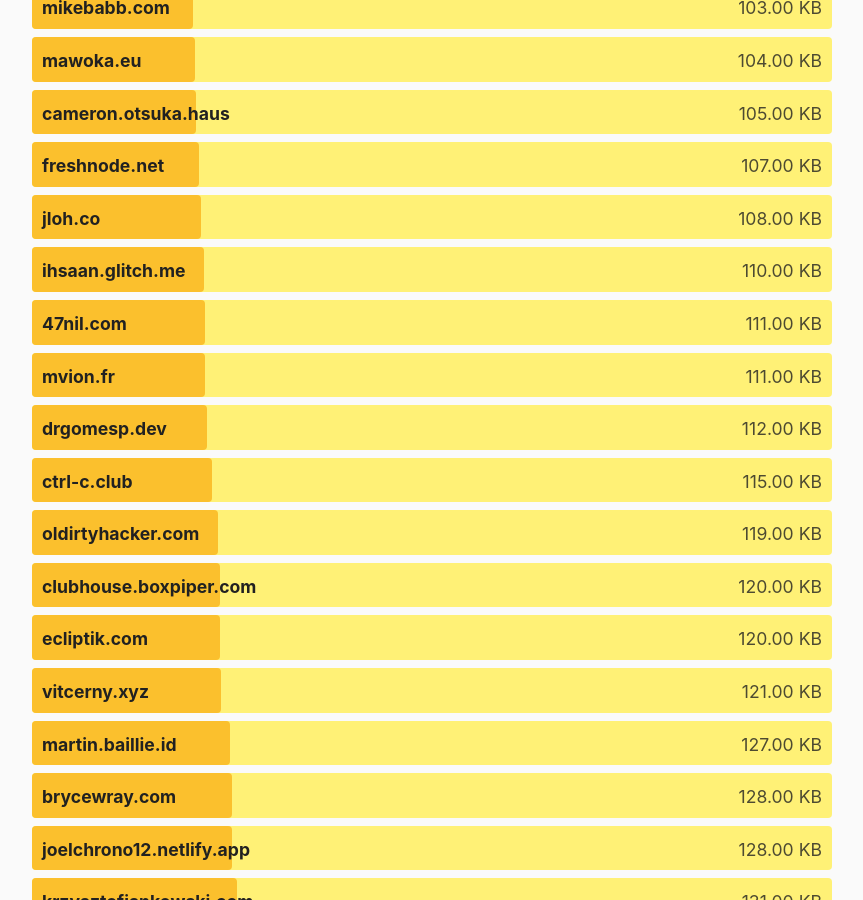
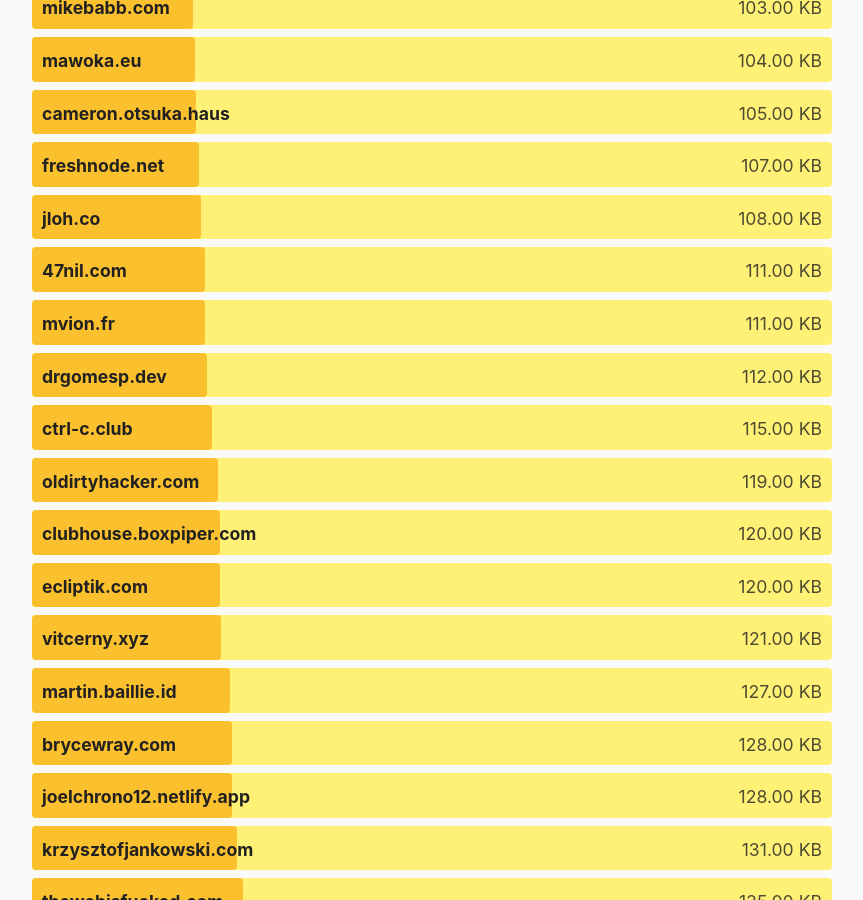
Before and after one commit to kevquirk/512kb.club, a Jekyll site: the page built from index.md, in a window 1280 px wide and 900 px high, scrolled down 14375 px. Shown: the whole window, without its empty margins (208-1071 px from the left). Built offline with Jekyll 4.4.1, drawn with Linux system fonts in a browser that asks for light colours.

Commit message:
Remove ihsaan.glitch.me
Website too large

```diff
--- a/_data/sites.yml
+++ b/_data/sites.yml
@@ -918,11 +918,6 @@
   size: 15.0
   last_checked: 2021-12-13
 
-- domain: ihsaan.glitch.me
-  url: http://ihsaan.glitch.me/
-  size: 110
-  last_checked: 2022-03-16
-
 - domain: imreallybored.xyz
   url: http://imreallybored.xyz/
   size: 15
```
